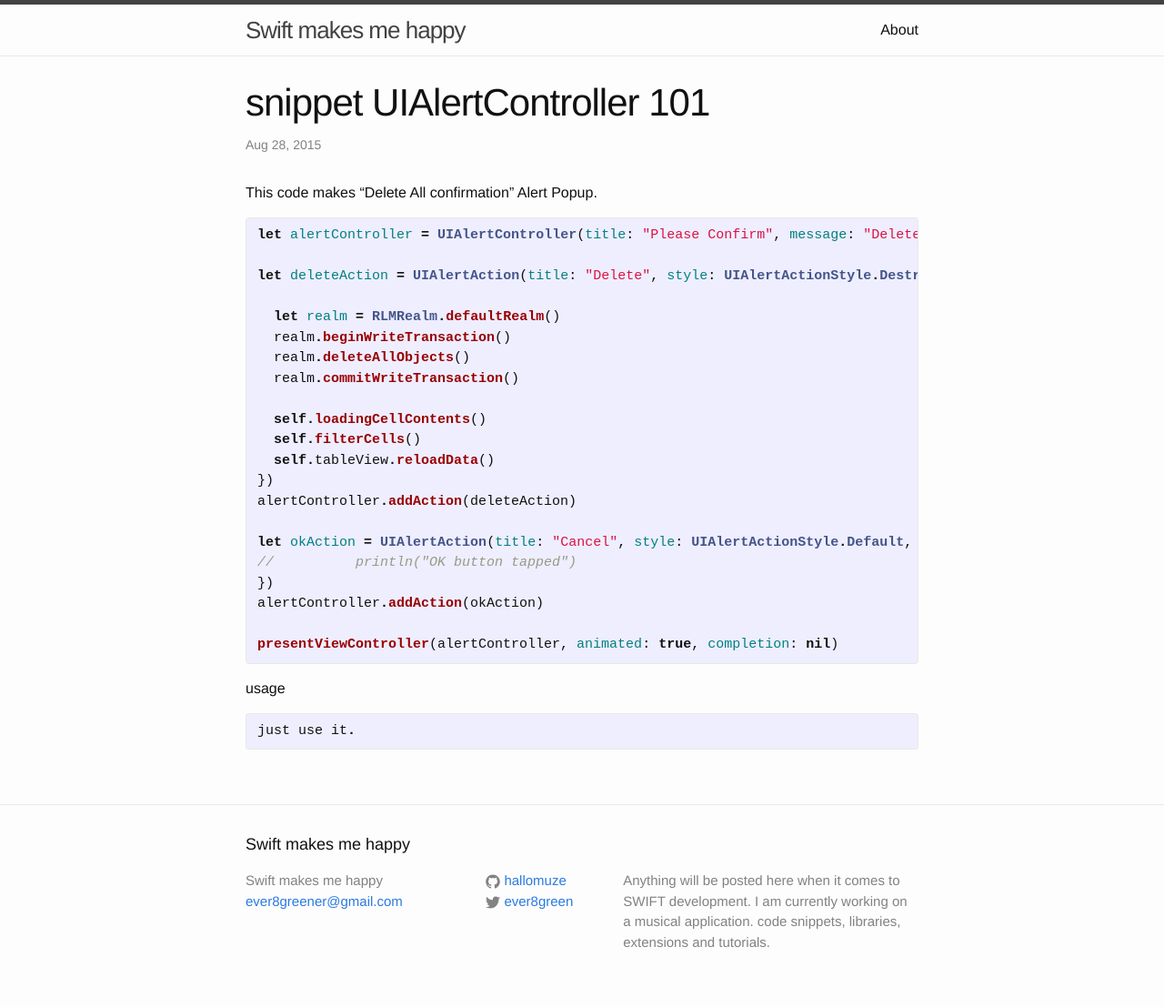
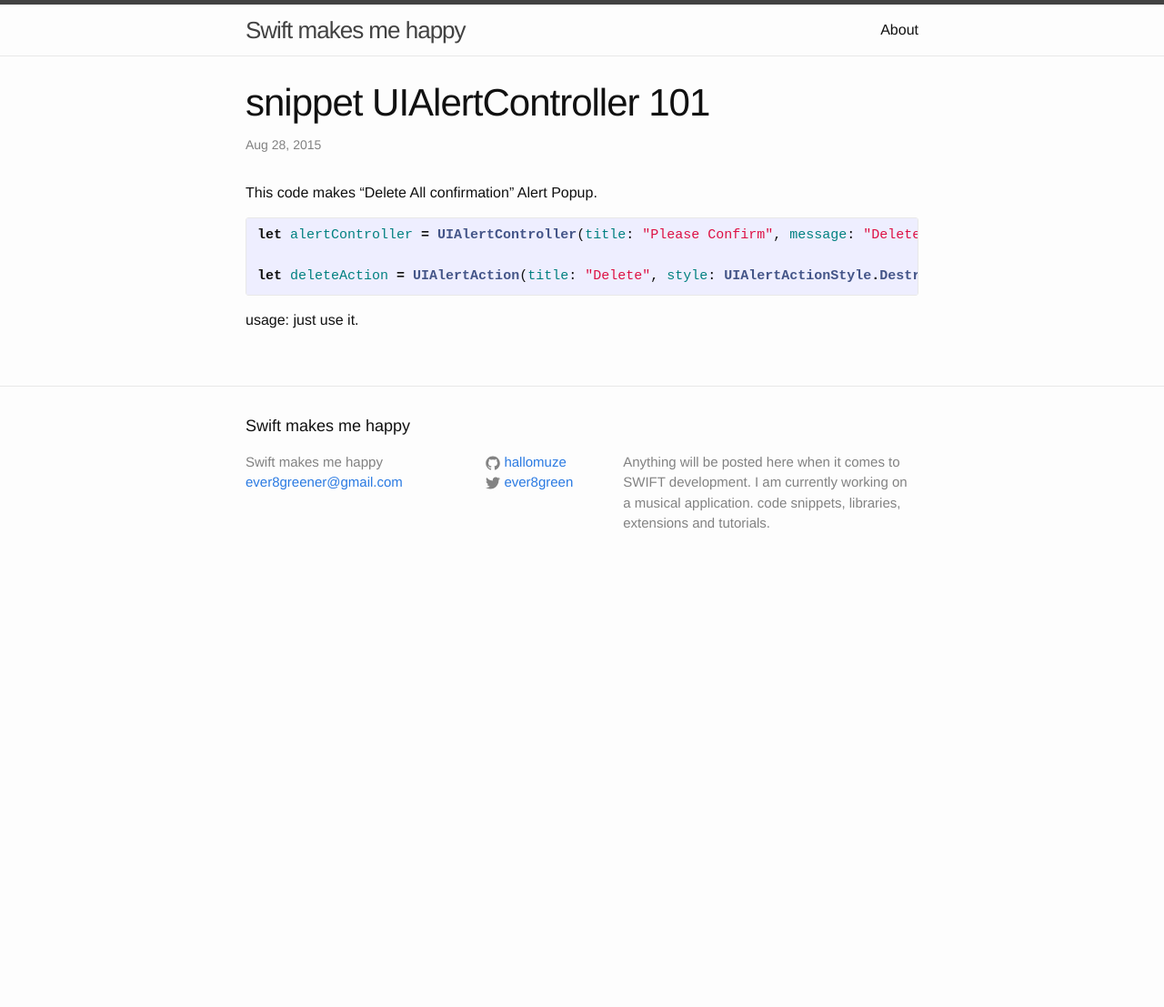
Before and after one commit to hallomuze/hallomuze.github.io, a Jekyll site: the page built from _posts/2015-08-28-Snp_UIAlertController.md, in a window 1280 px wide. Shown: the whole page at 91% size. Built offline with Jekyll 4.4.1, drawn with Linux system fonts in a browser that asks for light colours; after the commit the page ends 900 px from its top, so only the background shows below that.

```diff
--- a/_posts/2015-08-28-Snp_UIAlertController.md
+++ b/_posts/2015-08-28-Snp_UIAlertController.md
@@ -7,34 +7,9 @@ categories: snippet
 This code makes "Delete All confirmation" Alert Popup.
 
 {% highlight swift %}
-
 let alertController = UIAlertController(title: "Please Confirm", message: "Delete all messages?", preferredStyle: UIAlertControllerStyle.Alert)
 
 let deleteAction = UIAlertAction(title: "Delete", style: UIAlertActionStyle.Destructive, handler: {(alert :UIAlertAction!) in
-
-  let realm = RLMRealm.defaultRealm()
-  realm.beginWriteTransaction()
-  realm.deleteAllObjects()
-  realm.commitWriteTransaction()
-
-  self.loadingCellContents()
-  self.filterCells()
-  self.tableView.reloadData()
-})
-alertController.addAction(deleteAction)
-
-let okAction = UIAlertAction(title: "Cancel", style: UIAlertActionStyle.Default, handler: {(alert :UIAlertAction!) in
-//          println("OK button tapped")
-})
-alertController.addAction(okAction)
-
-presentViewController(alertController, animated: true, completion: nil)
-
-
 {% endhighlight %}
 
-usage
-
-{% highlight swift %}
-just use it.
-{% endhighlight %}
+usage: just use it.
```
